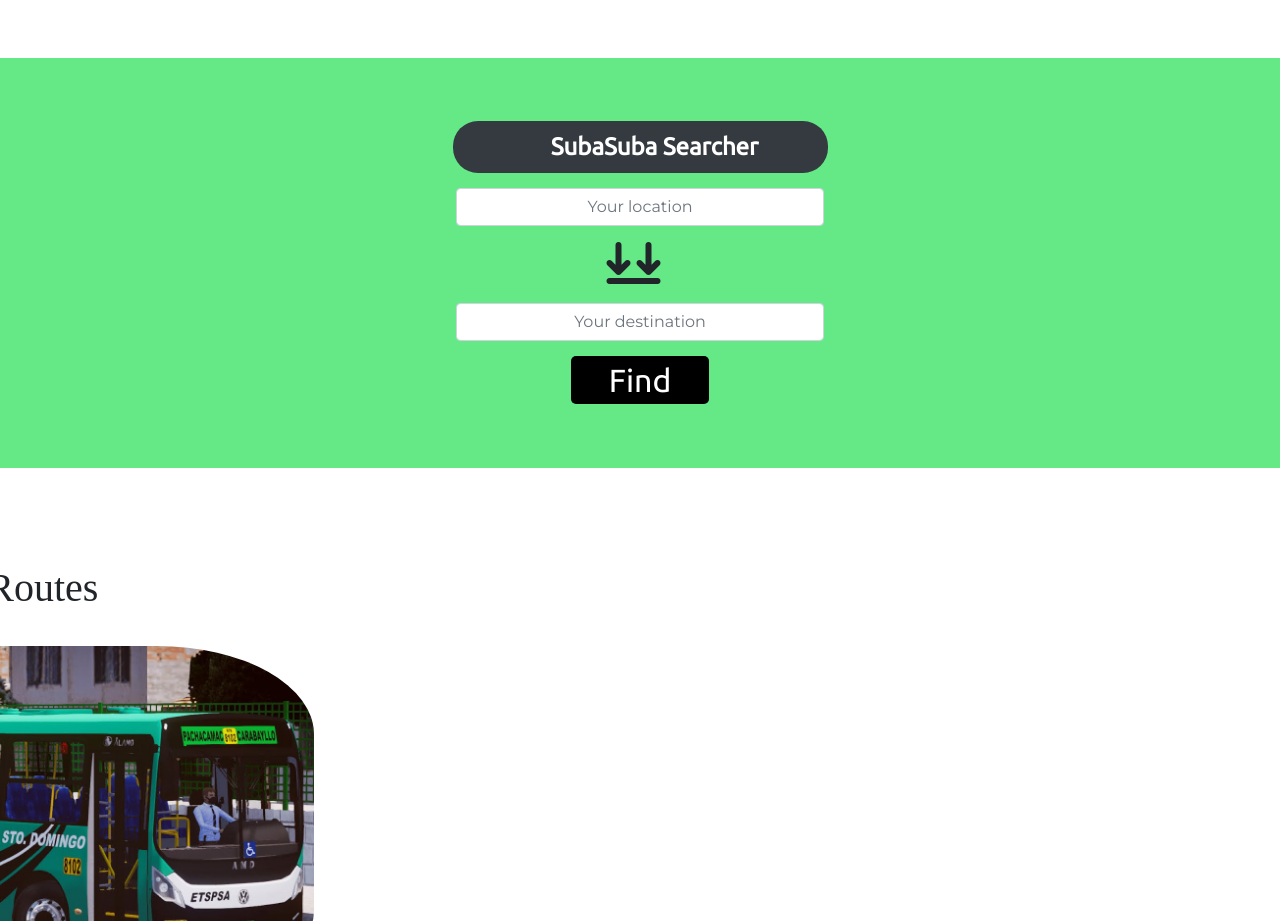
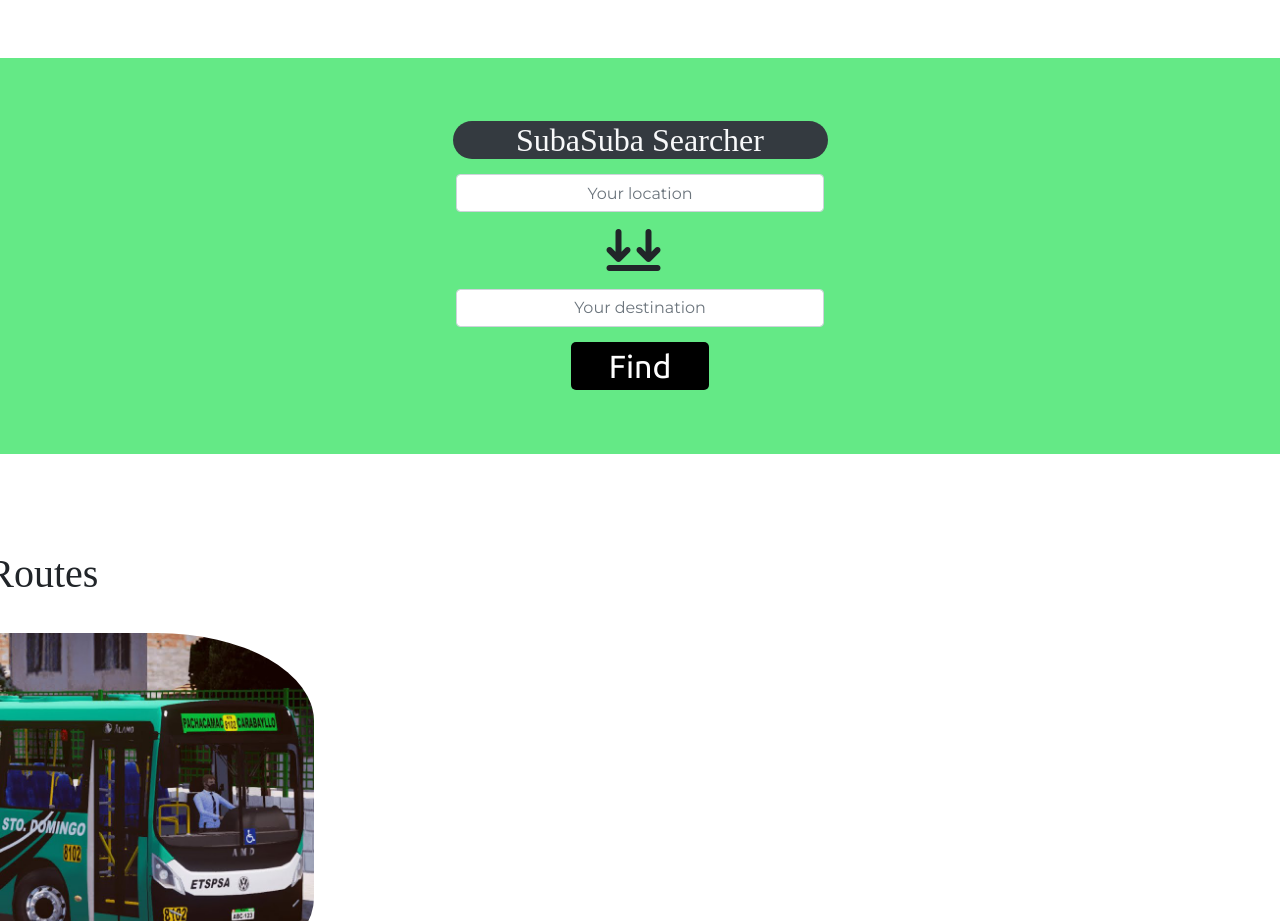
Before and after one commit to Ccolina03/subesube, a plain HTML site: page index.html in a window 1280 px wide. Shown: the part 800-1721 px from the top of the page. Drawn offline with nearby package versions, Linux system fonts and the light colour scheme.

Commit message:
Update index.html

```diff
--- a/index.html
+++ b/index.html
@@ -113,9 +113,9 @@
 
     <div class="row">
         <div class="col-lg-12 md-12 sm-12 search">
-          <nav class="navbar navbar-expand-lg navbar-dark bg-dark tumi2">
-               <a class="navbar-brand searchita" href="">SubaSuba Searcher </a>
-          </nav>
+          <div class="col-lg-12 md-12 sm-12 bg-dark tumi2">
+               <h3 class="text-light">SubaSuba Searcher </h3>
+          </div>
         </div>
   <form action="/action_page.php" method="get">
     <center>
```
